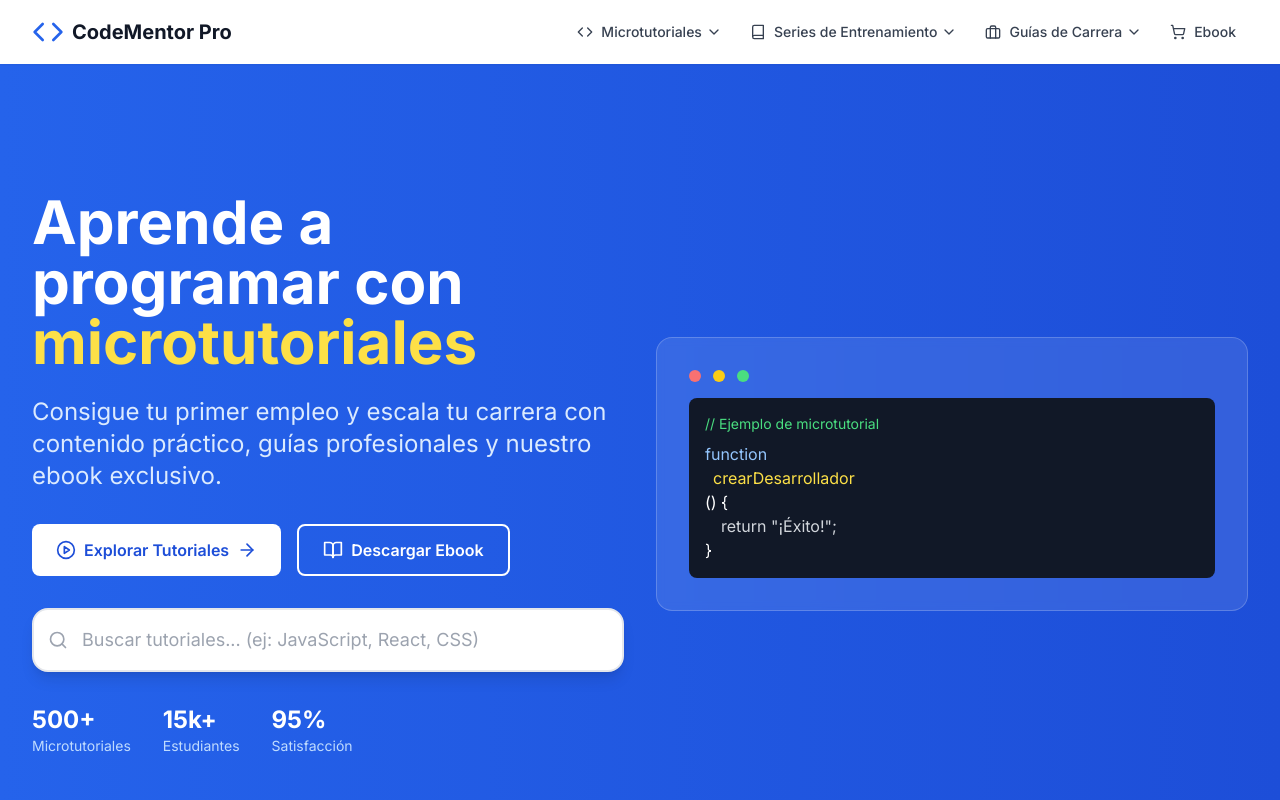
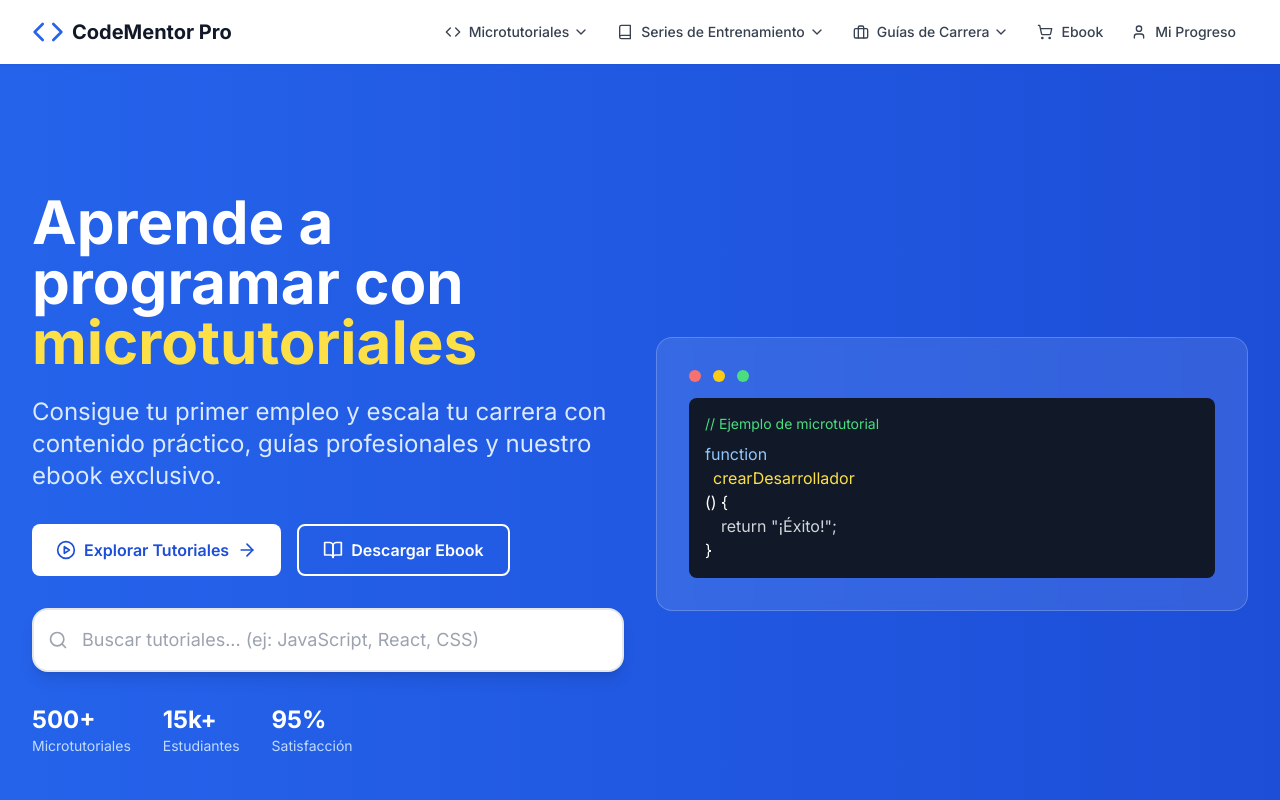
Before and after one commit to edukoder2025-max/edukoder, a Next.js app: page / in a window 1280 px wide. Shown: the top 800 px of the page. Built offline with nearby package versions, Linux system fonts and the light colour scheme.

Commit message:
Agregar item de dashboard a la navegación
cgen-72fb1659e1b34e19b212b3be32cc27d3

```diff
--- a/components/Navbar.tsx
+++ b/components/Navbar.tsx
@@ -48,7 +48,8 @@ export default function Navbar() {
         { name: 'Negociación Salarial', href: '/career#salary-negotiation' },
       ]
     },
-    { name: 'Ebook', href: '/ebook', icon: ShoppingCart }
+    { name: 'Ebook', href: '/ebook', icon: ShoppingCart },
+    { name: 'Mi Progreso', href: '/dashboard', icon: User }
   ]
 
   // Handle scroll effect
```
